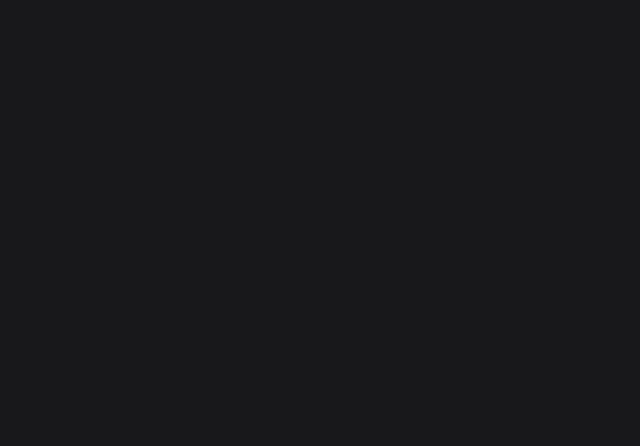
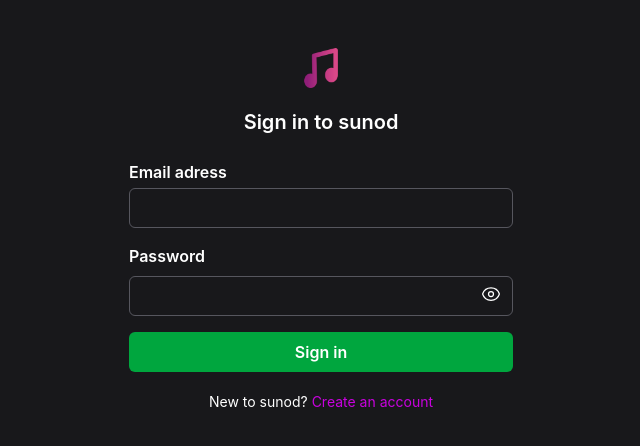
Before and after one commit to oreterraC/sunod-client, a React (Vite) app: page /signIn in a window 1280 px wide. Shown: the top 446 px of the page, without its empty margins (319-959 px from the left). Built offline with nearby package versions, Linux system fonts and the light colour scheme.

Commit message:
Design Sign In page

```diff
--- a/src/components/SearchInput.tsx
+++ b/src/components/SearchInput.tsx
@@ -15,8 +15,8 @@ const SearchInput = ({ onSearch, searchText }: Properties) => {
           event.preventDefault();
         }}
         className="flex items-center gap-2 w-full rounded-full
-                    bg-zinc-300/70 dark:bg-zinc-800/60
-                    hover:bg-zinc-300 dark:hover:bg-zinc-800
+                    bg-zinc-200/70 dark:bg-zinc-800/70
+                    hover:bg-zinc-200 dark:hover:bg-zinc-800
                     border-2 border-transparent focus-within:border-zinc-800 dark:focus-within:border-zinc-300
                     transition-all duration-200"
       >
--- a/src/index.css
+++ b/src/index.css
@@ -1,2 +1,6 @@
 @import "tailwindcss";
 @custom-variant dark (&:where(.dark, .dark *));
+input::-ms-reveal,
+input::-ms-clear {
+  display: none;
+}
--- a/src/pages/Register.tsx
+++ b/src/pages/Register.tsx
@@ -1,5 +1,7 @@
 const Register = () => {
-  return <div>Register</div>;
+  return (
+    <div className="min-h-screen flex flex-col items-center bg-zinc-50 dark:bg-zinc-900"></div>
+  );
 };
 
 export default Register;
--- a/src/pages/SignIn.tsx
+++ b/src/pages/SignIn.tsx
@@ -1,5 +1,78 @@
+import { Link } from "react-router-dom";
+import { EyeIcon, EyeSlashIcon } from "@heroicons/react/24/outline";
+import logo from "../assets/logo.png";
+import { useState } from "react";
+
+interface Properties {
+  onSubmit: (email: string, password: string) => void;
+}
+
 const SignIn = () => {
-  return <div className="min-h-screen bg-zinc-50 dark:bg-zinc-900"></div>;
+  const [showPassword, setShowPassword] = useState(false);
+
+  const PasswordIcon = showPassword ? EyeSlashIcon : EyeIcon;
+
+  return (
+    <div className="min-h-screen flex flex-col items-center bg-zinc-50 dark:bg-zinc-900">
+      <div className="flex flex-col items-center w-full max-w-sm mt-12">
+        <img src={logo} className="h-10 w-auto" />
+        <span className="mt-5 text-xl text-black font-semibold dark:text-white">
+          Sign in to sunod
+        </span>
+        <form className="flex flex-col items-start mt-6 w-full">
+          <label
+            htmlFor="email"
+            className="text-md text-black font-semibold dark:text-white"
+          >
+            Email adress
+          </label>
+          <input
+            id="email"
+            type="text"
+            className="border-1 border-zinc-700/70 dark:border-zinc-500/70 rounded-md mt-1
+                        text-black dark:text-white h-10 w-full px-3 outline-none
+                        focus:border-fuchsia-500 focus:ring-1 focus:ring-fuchsia-500/30
+                        transition-all duration-200"
+          />
+          <label
+            htmlFor="password"
+            className="text-md text-black font-semibold dark:text-white mt-4"
+          >
+            Password
+          </label>
+          <div className="relative w-full mt-1">
+            <input
+              id="password"
+              type={showPassword ? "text" : "password"}
+              className="border-1 border-zinc-700/70 dark:border-zinc-500/70 rounded-md mt-1
+                        text-black dark:text-white h-10 w-full px-3 pr-10 outline-none
+                        focus:border-fuchsia-500 focus:ring-1 focus:ring-fuchsia-500/30
+                        transition-all duration-200"
+            />
+            <button
+              type="button"
+              onClick={() => setShowPassword(!showPassword)}
+              className="absolute right-3 top-1/2 -translate-y-1/2 ml-2"
+            >
+              <PasswordIcon className="h-5 w-5 text-black dark:text-white"></PasswordIcon>
+            </button>
+          </div>
+          <button
+            type="submit"
+            className="bg-green-600 rounded-md text-black dark:text-white font-semibold h-10 w-full mt-4"
+          >
+            Sign in
+          </button>
+        </form>
+        <span className="text-dark dark:text-white text-sm mt-5">
+          New to sunod?
+          <Link to="/signUp" className="text-sm text-fuchsia-600 ml-1">
+            Create an account
+          </Link>
+        </span>
+      </div>
+    </div>
+  );
 };
 
 export default SignIn;
```
